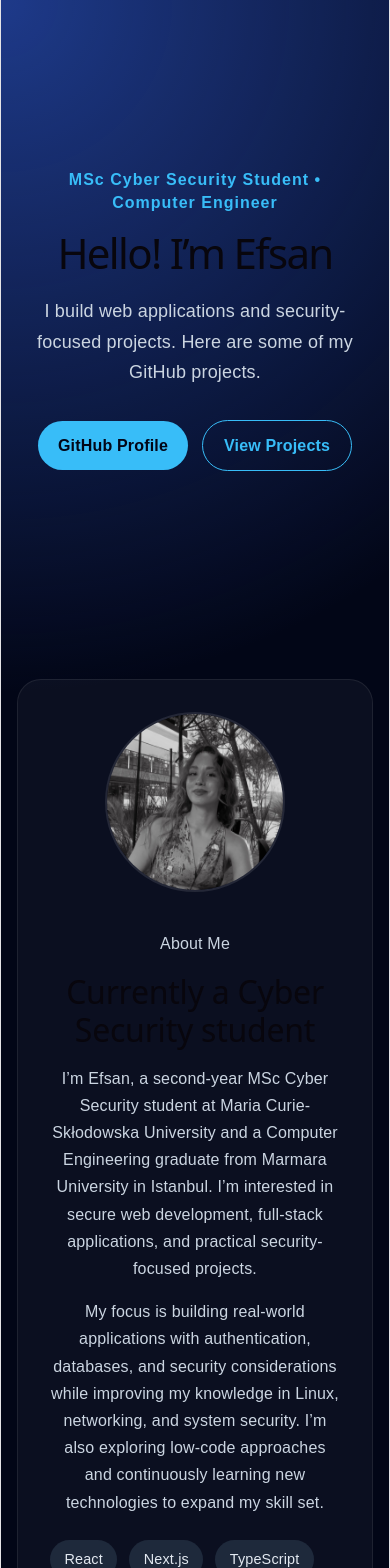
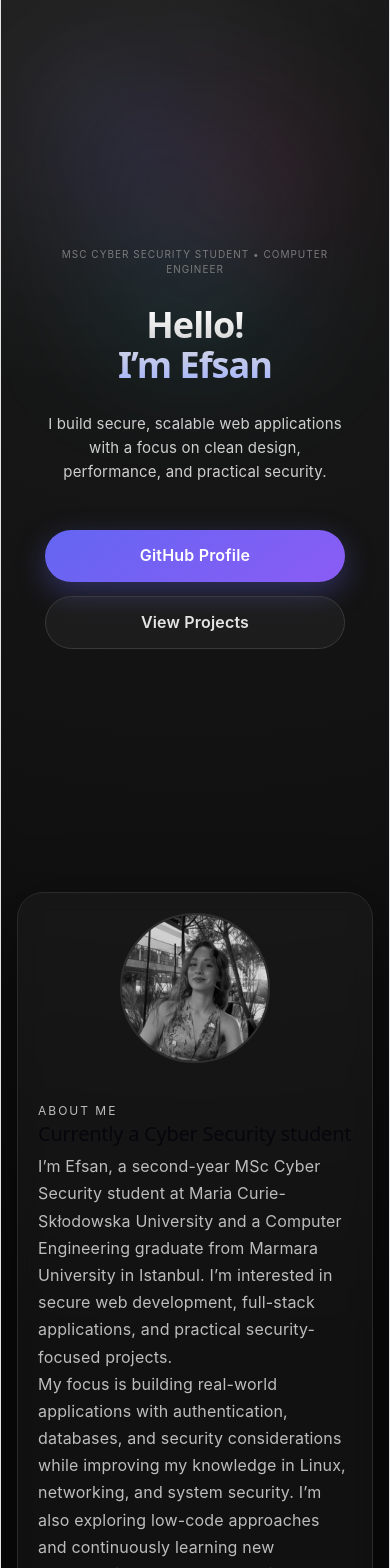
Before and after one commit to NurefsanYucel/portfolio, a React (Vite) app: page / in a window 390 px wide. Shown: the top 1568 px of the page. Built offline with nearby package versions, Linux system fonts and the light colour scheme; no server answers.

Commit message:
Revised comments

```diff
--- a/src/App.css
+++ b/src/App.css
@@ -1,3 +1,4 @@
+/* Apply consistent sizing behavior to all elements */
 * {
   box-sizing: border-box;
 }
@@ -6,224 +7,170 @@ html {
   scroll-behavior: smooth;
 }
 
+/* Main page background and typography */
 body {
   margin: 0;
-  font-family: Arial, sans-serif;
-  background:
-    radial-gradient(circle at top left, #1e3a8a, transparent 35%),
-    #020617;
-  color: white;
+  font-family: Inter, system-ui, sans-serif;
+  background: radial-gradient(circle at top, #1c1c1c, #0a0a0a 70%);
+  color: #e5e5e5;
 }
 
+/* Subtle background texture layer */
+body::after {
+  content: "";
+  position: fixed;
+  inset: 0;
+  background: radial-gradient(circle at 20% 10%, rgba(255,255,255,0.05), transparent 40%);
+  pointer-events: none;
+}
+
+/* Main content wrapper */
 main {
   max-width: 1150px;
   margin: auto;
   padding: 40px 20px;
 }
 
+/* HERO SECTION */
+
 .hero {
-  min-height: 70vh;
+  min-height: 80vh;
   display: flex;
   flex-direction: column;
+  justify-content: center;
   align-items: center;
-  justify-content: center;
+  gap: 18px;
   text-align: center;
-  padding: 80px 20px;
+  padding: 100px 20px;
+  position: relative;
 }
 
-.subtitle {
-  color: #38bdf8;
-  font-weight: bold;
-  letter-spacing: 1px;
-  margin-bottom: 16px;
+/* Soft colorful glow behind hero content */
+.hero::before {
+  content: "";
+  position: absolute;
+  top: -20%;
+  left: 50%;
+  transform: translateX(-50%);
+  width: 900px;
+  height: 900px;
+  background:
+    radial-gradient(circle at 30% 30%, rgba(99, 102, 241, 0.18), transparent 40%),
+    radial-gradient(circle at 70% 40%, rgba(236, 72, 153, 0.12), transparent 45%),
+    radial-gradient(circle at 50% 80%, rgba(34, 211, 238, 0.12), transparent 50%);
+  filter: blur(90px);
+  z-index: 0;
 }
 
-.hero h1 {
-  font-size: clamp(42px, 7vw, 76px);
-  line-height: 1.1;
-  margin: 0 0 20px;
+/* Keeps hero text and buttons above the glow */
+.hero * {
+  position: relative;
+  z-index: 1;
 }
 
-.description {
-  max-width: 650px;
-  color: #cbd5e1;
-  font-size: 18px;
-  line-height: 1.7;
-  margin: 0 auto;
+/* Small uppercase labels used in multiple sections */
+.subtitle,
+.section-label {
+  color: #7a7a7a;
+  font-size: 12px;
+  letter-spacing: 2px;
+  text-transform: uppercase;
 }
 
+/* Main hero title with gradient text */
+.hero h1 {
+  font-size: clamp(48px, 7vw, 88px);
+  font-weight: 800;
+  letter-spacing: -3px;
+  line-height: 1.1;
+  margin: 10px 0;
+  background: linear-gradient(
+    180deg,
+    #ffffff 0%,
+    #dcdcdc 40%,
+    #a5b4fc 100%
+  );
+  -webkit-background-clip: text;
+  color: transparent;
+}
+
+/* Hero description paragraph */
+.description {
+  max-width: 640px;
+  color: #cfcfcf;
+  font-size: 18px;
+  line-height: 1.8;
+}
+
+/* HERO BUTTONS */
+
 .hero-buttons {
-  margin-top: 32px;
+  margin-top: 28px;
   display: flex;
-  justify-content: center;
-  align-items: center;
   gap: 14px;
   flex-wrap: wrap;
+  justify-content: center;
 }
 
 .hero-buttons a {
-  min-width: 150px;
-  color: #020617;
-  background: #38bdf8;
-  padding: 13px 20px;
+  padding: 14px 26px;
   border-radius: 999px;
+  font-weight: 600;
   text-decoration: none;
-  font-weight: bold;
-  text-align: center;
+  transition: 0.25s;
 }
 
-.hero-buttons .secondary {
-  background: transparent;
-  color: #38bdf8;
-  border: 1px solid #38bdf8;
+/* Primary button */
+.hero-buttons a:first-child {
+  background: linear-gradient(145deg, #6366f1, #8b5cf6);
+  color: white;
+  box-shadow: 0 10px 30px rgba(99, 102, 241, 0.35);
 }
 
-.featured {
-  background: linear-gradient(135deg, #0f172a, #1e293b);
-  border: 1px solid #334155;
-  border-radius: 28px;
-  padding: 36px;
-  margin-bottom: 80px;
-  box-shadow: 0 25px 80px rgba(56, 189, 248, 0.12);
+/* Secondary button */
+.hero-buttons .secondary {
+  background: rgba(255, 255, 255, 0.04);
+  color: #e5e5e5;
+  border: 1px solid #3a3a3a;
 }
 
-.featured h2,
-.projects h2 {
-  font-size: 36px;
-  margin: 10px 0;
+.hero-buttons a:hover {
+  transform: translateY(-2px) scale(1.02);
 }
 
-.featured p,
-.card p {
-  color: #cbd5e1;
-  line-height: 1.6;
+.hero-buttons .secondary:hover {
+  border-color: #6366f1;
+  color: #c7d2fe;
+  background: rgba(99, 102, 241, 0.08);
 }
 
-.projects {
-  margin-bottom: 80px;
+/* ABOUT SECTION */
+
+.about {
+  margin: 5rem auto;
+  padding: 2.5rem;
+  border-radius: 26px;
+  background: rgba(255, 255, 255, 0.03);
+  backdrop-filter: blur(10px);
+  border: 1px solid #2a2a2a;
+  box-shadow: 0 25px 70px rgba(0, 0, 0, 0.6);
 }
 
-.grid {
-  display: grid;
-  grid-template-columns: repeat(auto-fit, minmax(260px, 1fr));
-  gap: 24px;
-  margin-top: 30px;
+/* Two-column layout for image and text */
+.about-container {
+  display: flex;
+  gap: 2rem;
+  align-items: center;
 }
 
-.card {
-  background: rgba(15, 23, 42, 0.9);
-  padding: 24px;
-  border-radius: 22px;
-  border: 1px solid #334155;
-  transition: 0.3s;
-}
-
-.card:hover {
-  transform: translateY(-8px);
-  border-color: #38bdf8;
-  box-shadow: 0 20px 60px rgba(56, 189, 248, 0.12);
-}
-
-.card h3 {
-  margin-top: 0;
-  font-size: 22px;
-}
-
-.meta {
-  display: flex;
-  gap: 10px;
-  margin: 18px 0;
-  flex-wrap: wrap;
-}
-
-.meta span {
-  background: #334155;
-  color: #e2e8f0;
-  padding: 7px 12px;
-  border-radius: 999px;
-  font-size: 14px;
-}
-
-.card a {
-  margin-top: 8px;
-  background: transparent;
-  color: #38bdf8;
-  padding: 0;
-}
-
-@media (max-width: 600px) {
-  main {
-    padding: 24px 16px;
-  }
-
-  .featured {
-    padding: 24px;
-  }
-}
-
-.card-links {
-  display: flex;
-  gap: 14px;
-  flex-wrap: wrap;
-  margin-top: 12px;
-}
-
-.project-image,
-.featured-image {
-  width: 100%;
-  height: 180px;
-  object-fit: cover;
-  border-radius: 16px;
-  margin-bottom: 18px;
-}
-
-.about {
-  max-width: 900px;
-  margin: 4rem auto;
-  padding: 2rem;
-  border-radius: 24px;
-  background: rgba(255, 255, 255, 0.04);
-  border: 1px solid rgba(255, 255, 255, 0.08);
-}
-
-.about h2 {
-  font-size: 2rem;
-  margin-bottom: 1rem;
-}
-
-.about p {
-  color: #cbd5e1;
-  line-height: 1.7;
-  margin-bottom: 1rem;
-}
-
-.about-tags {
-  display: flex;
-  flex-wrap: wrap;
-  gap: 0.75rem;
-  margin-top: 1.5rem;
-}
-
-.about-tags span {
-  padding: 0.5rem 0.9rem;
-  border-radius: 999px;
-  background: #1e293b;
-  color: #e2e8f0;
-  font-size: 0.9rem;
-}
-
-.about-container {
-  display: flex;
-  align-items: center;
-  gap: 2rem;
-}
-
+/* Profile image styling */
 .about-image img {
   width: 240px;
   height: 240px;
   border-radius: 50%;
   object-fit: cover;
-  border: 2px solid rgba(255, 255, 255, 0.1);
+  filter: grayscale(100%);
+  border: 2px solid #2f2f2f;
 }
 
 .about-content {
@@ -231,28 +178,251 @@ main {
   text-align: left;
 }
 
-.about-content h2 {
-  margin-bottom: 1rem;
+.about p {
+  color: #bdbdbd;
+  line-height: 1.7;
 }
 
-.about-content p {
-  margin-bottom: 1rem;
-  line-height: 1.7;
-  color: #cbd5e1;
+/* Skill tags */
+.about-tags {
+  display: flex;
+  gap: 10px;
+  flex-wrap: wrap;
+  margin-top: 16px;
 }
 
-@media (max-width: 768px) {
+.about-tags span {
+  background: #151515;
+  border: 1px solid #2f2f2f;
+  padding: 6px 12px;
+  border-radius: 999px;
+  font-size: 13px;
+  transition: 0.3s;
+}
+
+.about-tags span:hover {
+  border-color: #6366f1;
+  color: #c7d2fe;
+}
+
+/* FEATURED PROJECT */
+
+.featured {
+  background: linear-gradient(160deg, #111, #1a1a1a);
+  border-radius: 28px;
+  padding: 36px;
+  border: 1px solid #2e2e2e;
+  margin-bottom: 80px;
+  box-shadow: 0 30px 90px rgba(0,0,0,0.7);
+  position: relative;
+}
+
+/* Subtle light reflection over featured card */
+.featured::before {
+  content: "";
+  position: absolute;
+  inset: 0;
+  border-radius: 28px;
+  background: linear-gradient(120deg, transparent, rgba(255,255,255,0.05), transparent);
+  pointer-events: none;
+}
+
+.featured p {
+  color: #bdbdbd;
+}
+
+/* PROJECTS SECTION */
+
+.projects {
+  margin-bottom: 80px;
+}
+
+/* Responsive project grid */
+.grid {
+  display: grid;
+  gap: 24px;
+  grid-template-columns: repeat(auto-fit, minmax(260px, 1fr));
+}
+
+/* Project card */
+.card {
+  background: linear-gradient(145deg, #121212, #1a1a1a);
+  padding: 24px;
+  border-radius: 22px;
+  border: 1px solid #2e2e2e;
+  transition: 0.3s;
+  position: relative;
+  overflow: hidden;
+}
+
+/* Hover glow layer for cards */
+.card::after {
+  content: "";
+  position: absolute;
+  inset: 0;
+  background: radial-gradient(circle at top, rgba(255,255,255,0.06), transparent);
+  opacity: 0;
+  transition: 0.3s;
+  pointer-events: none;
+}
+
+.card:hover::after {
+  opacity: 1;
+}
+
+.card:hover {
+  transform: translateY(-6px);
+  border-color: #5a5a5a;
+}
+
+/* Repository metadata badges */
+.meta {
+  display: flex;
+  gap: 10px;
+  margin: 14px 0;
+  flex-wrap: wrap;
+}
+
+.meta span {
+  background: #181818;
+  padding: 6px 10px;
+  border-radius: 999px;
+  border: 1px solid #2f2f2f;
+  font-size: 12px;
+}
+
+/* Project links */
+.card-links a {
+  color: #a5b4fc;
+  text-decoration: none;
+  font-weight: 600;
+}
+
+.card-links a:hover {
+  color: #c7d2fe;
+  text-decoration: underline;
+}
+
+/* Project preview images */
+.project-image,
+.featured-image {
+  width: 100%;
+  height: 190px;
+  object-fit: cover;
+  border-radius: 16px;
+  margin-bottom: 16px;
+  filter: grayscale(100%);
+  transition: 0.3s;
+}
+
+.card:hover .project-image,
+.featured:hover .featured-image {
+  filter: grayscale(0%);
+}
+
+/* Prevent horizontal overflow on mobile */
+html,
+body,
+#root {
+  width: 100%;
+  max-width: 100%;
+  overflow-x: clip;
+}
+
+main {
+  width: 100%;
+  max-width: 1150px;
+}
+
+/* MOBILE LAYOUT */
+
+@media (max-width: 600px) {
+  main {
+    padding: 16px;
+  }
+
+  .hero {
+    min-height: 100vh;
+    padding: 70px 0 50px;
+    overflow: visible;
+  }
+
+  /* Smaller glow so it fits mobile screens */
+  .hero::before {
+    width: 320px;
+    height: 320px;
+    top: 40px;
+    left: 50%;
+    transform: translateX(-50%);
+    filter: blur(55px);
+  }
+
+  .subtitle {
+    font-size: 10px;
+    letter-spacing: 1px;
+    line-height: 1.5;
+    max-width: 300px;
+  }
+
+  .hero h1 {
+    font-size: 36px;
+    line-height: 1.1;
+    letter-spacing: -1px;
+    max-width: 300px;
+    white-space: normal;
+  }
+
+  .description {
+    max-width: 300px;
+    font-size: 15px;
+    line-height: 1.6;
+  }
+
+  .hero-buttons {
+    width: 100%;
+    max-width: 300px;
+    flex-direction: column;
+  }
+
+  .hero-buttons a {
+    width: 100%;
+    text-align: center;
+  }
+
+  .about {
+    margin: 32px 0;
+    padding: 20px;
+  }
+
   .about-container {
     flex-direction: column;
-    align-items: center;
   }
 
   .about-content {
-    text-align: center; /* keep centered on mobile */
+    width: 100%;
+    text-align: left;
   }
 
   .about-image img {
-    width: 180px;
-    height: 180px;
+    width: 150px;
+    height: 150px;
+  }
+
+  .featured {
+    padding: 20px;
+    margin-bottom: 48px;
+  }
+
+  .grid {
+    grid-template-columns: 1fr;
+  }
+
+  .card {
+    padding: 20px;
+  }
+
+  .project-image,
+  .featured-image {
+    height: 150px;
   }
 }
--- a/src/App.jsx
+++ b/src/App.jsx
@@ -1,8 +1,10 @@
 import { useEffect, useState } from "react";
 import "./App.css";
 
+// GitHub username used to fetch repositories from GitHub API
 const GITHUB_USERNAME = "NurefsanYucel";
 
+// Local project images matched by repository name
 const PROJECT_IMAGES = {
   mythodex: "/src/assets/mythodex.png",
   secure_prog_project: "/src/assets/mythodex.png",
@@ -12,11 +14,13 @@ const PROJECT_IMAGES = {
   "crypto-tracker": "/src/assets/crypto.png"
 };
 
+// Live demo links for deployed projects
 const LIVE_LINKS = {
   "my-lublin-blog": "https://my-lublin-blog.vercel.app/",
   skillforge: "https://skillforge-red-eight.vercel.app/"
 };
 
+// Repositories hidden from the portfolio project list
 const HIDDEN_PROJECTS = [
   "curriculum",
   "rock-paper-scissors",
@@ -24,19 +28,23 @@ const HIDDEN_PROJECTS = [
   "landing_page",
   "css-exercises",
   "odin-recipes",
-  "basicWebPage"
+  "basicWebPage",
+  "portfolio"
 ];
 
 function App() {
+  // Stores repositories fetched from GitHub
   const [repos, setRepos] = useState([]);
 
   useEffect(() => {
+    // Fetch repositories from GitHub and keep only valid array responses
     fetch(`https://api.github.com/users/${GITHUB_USERNAME}/repos?sort=updated`)
       .then((res) => res.json())
       .then((data) => setRepos(Array.isArray(data) ? data : []))
       .catch(console.error);
   }, []);
 
+  // Remove repositories that should not appear in the portfolio
   const filteredRepos = repos.filter(
     (repo) =>
       !HIDDEN_PROJECTS.some(
@@ -44,22 +52,31 @@ function App() {
       )
   );
 
+  // Select MythoDex as the featured project
   const featuredProject = filteredRepos.find(
     (repo) => repo.name.toLowerCase() === "mythodex"
   );
 
+  // All other repositories are displayed in the project grid
   const otherProjects = filteredRepos.filter(
     (repo) => repo.name.toLowerCase() !== "mythodex"
   );
 
   return (
     <main>
+      {/* Hero section */}
       <section className="hero">
         <p className="subtitle">MSc Cyber Security Student • Computer Engineer</p>
-        <h1>Hello! I’m Efsan</h1>
+
+        <h1>
+          Hello!
+          <br />
+          I’m Efsan
+        </h1>
+
         <p className="description">
-          I build web applications and security-focused projects. Here are some
-          of my GitHub projects.
+          I build secure, scalable web applications with a focus on clean design,
+          performance, and practical security.
         </p>
 
         <div className="hero-buttons">
@@ -70,12 +87,14 @@ function App() {
           >
             GitHub Profile
           </a>
+
           <a href="#projects" className="secondary">
             View Projects
           </a>
         </div>
       </section>
 
+      {/* About section */}
       <section id="about" className="about">
         <div className="about-container">
           <div className="about-image">
@@ -84,7 +103,7 @@ function App() {
 
           <div className="about-content">
             <p className="section-label">About Me</p>
-            <h2>Currently a Cyber Security student </h2>
+            <h2>Currently a Cyber Security student</h2>
 
             <p>
               I’m Efsan, a second-year MSc Cyber Security student at Maria Curie-Skłodowska University
@@ -99,6 +118,7 @@ function App() {
               continuously learning new technologies to expand my skill set.
             </p>
 
+            {/* Skill tags */}
             <div className="about-tags">
               <span>React</span>
               <span>Next.js</span>
@@ -110,6 +130,7 @@ function App() {
         </div>
       </section>
 
+      {/* Featured project section */}
       {featuredProject && (
         <section className="featured">
           {PROJECT_IMAGES[featuredProject.name.toLowerCase()] && (
@@ -122,11 +143,13 @@ function App() {
 
           <p className="section-label">Featured Project</p>
           <h2>{featuredProject.name}</h2>
+
           <p>
             {featuredProject.description ||
               "A mythology-themed web application where users can explore and manage mythical creatures."}
           </p>
 
+          {/* Repository metadata */}
           <div className="meta">
             {featuredProject.language && <span>{featuredProject.language}</span>}
             <span>⭐ {featuredProject.stargazers_count}</span>
@@ -150,6 +173,7 @@ function App() {
         </section>
       )}
 
+      {/* Project grid section */}
       <section id="projects" className="projects">
         <p className="section-label">Portfolio</p>
         <h2>My Projects</h2>
@@ -171,6 +195,7 @@ function App() {
                 <h3>{repo.name}</h3>
                 <p>{repo.description || "No description added yet."}</p>
 
+                {/* Repository language and stars */}
                 <div className="meta">
                   {repo.language && <span>{repo.language}</span>}
                   <span>⭐ {repo.stargazers_count}</span>
```
